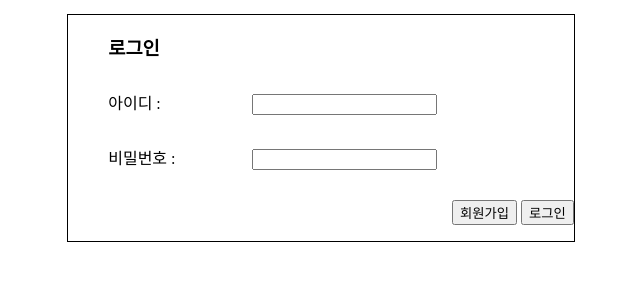
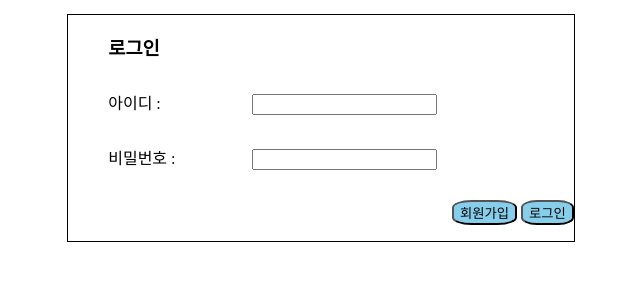
Before and after one commit to SADHKim/notice-alarm-server, a Flask app: page /profile/login in a window 1280 px wide. Shown: the part 325-625 px from the top of the page, without its empty margins (320-960 px from the left). Run offline with Flask 2, Linux system fonts and the light colour scheme.

Commit message:
Fix: button layout

```diff
--- a/app/templates/login.html
+++ b/app/templates/login.html
@@ -29,8 +29,8 @@
                 <span class="col"><input type="password", name="passwd"></span>
             </li>
             <li class="login_li", style="text-align: end;">
-                <span class="button"><a href="{{url_for('register')}}"><button type="button">회원가입</button></a></span>
-                <span class="button"><button>로그인</button></span>
+                <button type="button" class="button" onclick='javascript:location.href="/register"'>회원가입</button>
+                <button class="button">로그인</button>
             </li>
         </ul>
     </form>
--- a/app/templates/register.html
+++ b/app/templates/register.html
@@ -29,7 +29,7 @@
             <span style="color: red;">*</span>
             <span class="col">ID : </span>
             <span class="col"><input type="text", name="id" id="user_id"></span>
-            <span class="button"><button type="button" onclick="check_overlap()">중복확인</button></span>
+            <button class="button" type="button" onclick="check_overlap()">중복확인</button>
             <br><span id="id_comment"></span>
         </li>
         <li class="register_li">
```
